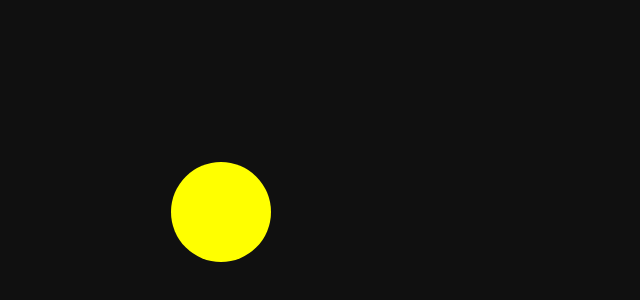
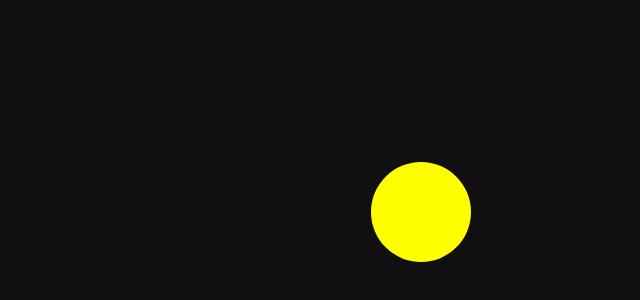
Before and after one commit to Tamalckb531/Learning-Motion, a Next.js app in the folder demos/: page / in a window 1280 px wide. Shown: the part 108-408 px from the top of the page, without its empty margins (419-1059 px from the left). Built offline with nearby package versions, Linux system fonts and the light colour scheme.

Commit message:
write my first animation

```diff
--- a/demos/src/app/page.tsx
+++ b/demos/src/app/page.tsx
@@ -1,8 +1,9 @@
+import * as motion from "motion/react-client";
+
 export default function Home() {
   return (
-    <div className=" text-5xl text-red-500">
-      {" "}
-      <div className="box"></div>
+    <div className="">
+      <motion.div className="box" animate={{ x: 200 }} />
     </div>
   );
 }
```
